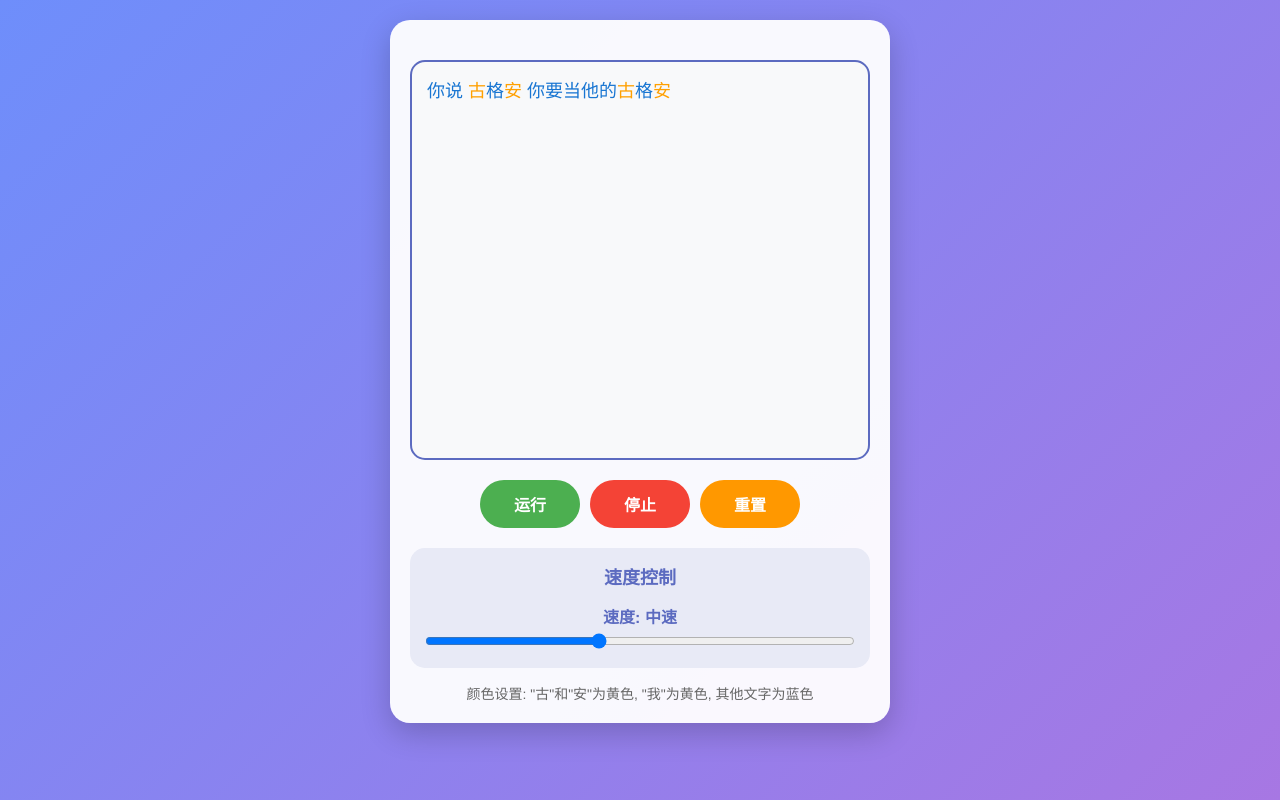
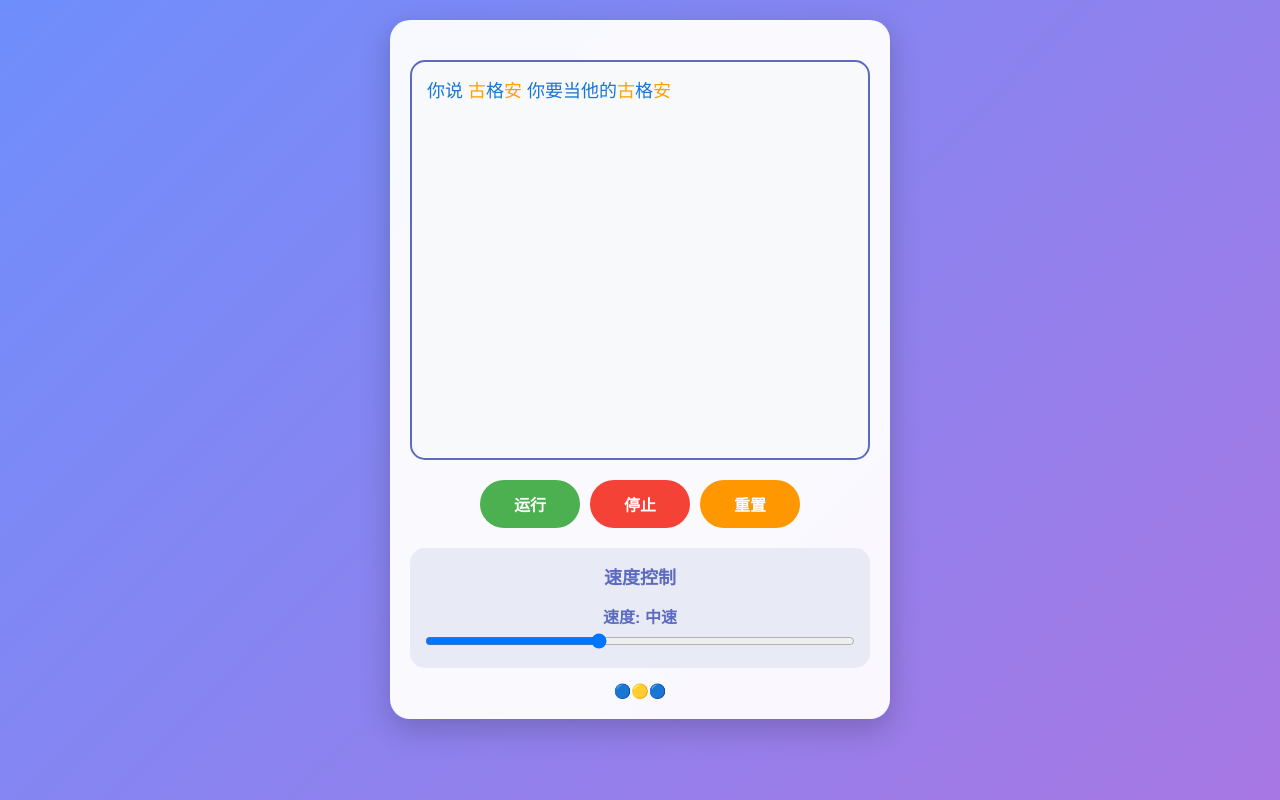
Before and after one commit to Yesenia666/Yongji, a plain HTML site: page index.html in a window 1280 px wide. Drawn offline with Linux system fonts and the light colour scheme.

Commit message:
Update index.html

```diff
--- a/index.html
+++ b/index.html
@@ -140,7 +140,7 @@
         </div>
 
         <div class="info">
-            <p>颜色设置: "古"和"安"为黄色, "我"为黄色, 其他文字为蓝色</p>
+            <p>🔵🟡🔵</p>
         </div>
     </div>
 
```
